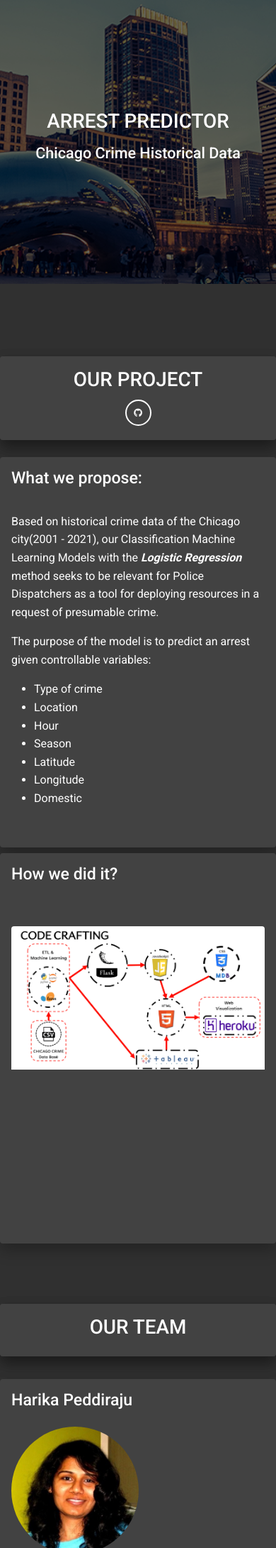
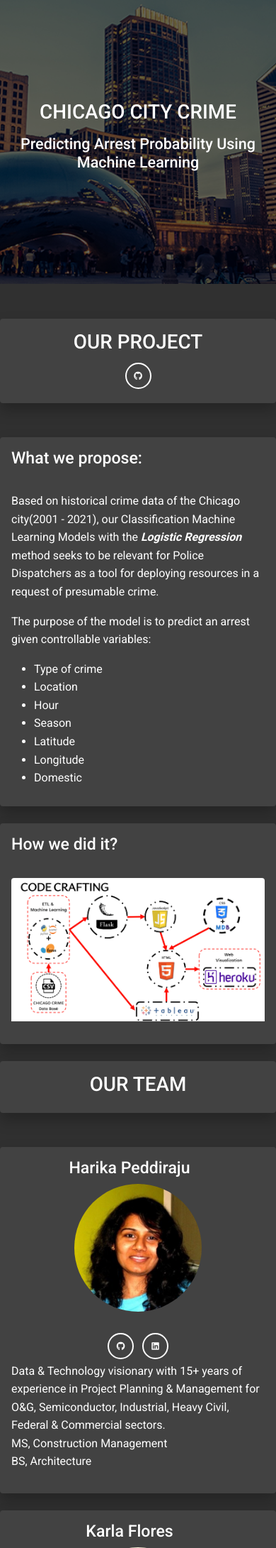
Before and after one commit to harikapeddi/Project-4-Chicago-Crime, a Flask app: page / in a window 390 px wide. Shown: the part 59-2240 px from the top of the page at 71% size. Run offline with Flask 2, Linux system fonts and the light colour scheme; parts of the project's set-up code (start-up, migrations or seed data) failed here and were passed over.

Commit message:
updated index page

```diff
--- a/templates/index.html
+++ b/templates/index.html
@@ -39,59 +39,44 @@
 <!-- Navbar Ends -->
 
 <!-- Background image -->
-<div class="p-5 text-center bg-image" style="
+<div class="p-5 text-center bg-image mb-4" style="
    background-image: url('../static/img/12.jpg');
    height: 400px;
  ">
   <div class="mask" style="background-color: rgba(0, 0, 0, 0.6);">
     <div class="d-flex justify-content-center align-items-center h-100">
       <div class="text-white">
-        <h1 class="mb-3">ARREST PREDICTOR</h1>
-        <h4 class="mb-3">Chicago Crime Historical Data</h4>
+        <h1 class="mb-3">CHICAGO CITY CRIME</h1>
+        <h4 class="mb-3">Predicting Arrest Probability Using Machine Learning</h4>
         <!-- <a class="btn btn-outline-light btn-lg" href="#!" role="button" -->
         <!-- Call to action</a> -->
-
       </div>
     </div>
   </div>
 </div>
 <br>
-<!-- <h1 class="card-title">OUR PROJECT</h1> -->
 
-<!-- Cars starts -->
-<br>
-<br>
-<br>
-<div class="row">
-  <div class="col-lg-12 col-md-12 mb-3">
-    <div class="card mb-2">
-
-      <div class="card">
+<div class="row mb-4">
+  <div class="col-lg-12 col-md-12">
+    <div class="card mb-4">
       <div class="card-body" style="text-align:center">
         <h1 class="card-title" style="text-align:center">OUR PROJECT</h1>
         <!-- Github -->
         <a target="_blank" class="btn btn-outline-light btn-floating m-1"
-            href="https://github.com/Karla-Flores/Project-04" role="button" style="text-align:center"><i
+          href="https://github.com/harikapeddi/Project-4-Chicago-Crime" role="button" style="text-align:center"><i
             class="fab fa-github"></i></a>
-          <!-- </section> -->
-          <!-- Section: Social media -->
       </div>
     </div>
   </div>
 </div>
-</div>
-<!-- </section> -->
-<!-- Card Ends -->
 
-
-<!-- Card Part 2 Starts -->
 <!--Grid row-->
-<div class="row">
+<div class="row mb-4">
   <!--Grid column-->
   <div class="col-lg-2 col-md-6"></div>
-  <div class="col-lg-4 col-md-6">
-    <div class="card mb-2">
-      <div class="card-body" style="height: 550px;">
+  <div class="col-lg-4 col-md-6 mb-4">
+    <div class="card">
+      <div class="card-body" style="height: 520px;">
         <h3 class="card-title">What we propose:</h3>
         <br>
         <p>
@@ -113,19 +98,17 @@
           <li>Domestic</li>
         </ul>
         </p>
-
       </div>
     </div>
-
   </div>
   <!--Grid column-->
 
   <!--Grid column-->
   <div class="col-lg-4 col-md-6">
-    <div class="card mb-2" style="height: 550px;">
+    <div class="card">
       <div class="card-body">
         <h3 class="card-title">How we did it?</h3>
-        <br><br>
+        <br>
         <div class="bg-image hover-overlay ripple" data-mdb-ripple-color="light">
           <img src="../static/img/process.png" class="img-fluid" />
           <a href="#!">
@@ -136,185 +119,181 @@
         <!-- <br> -->
       </div>
     </div>
-
   </div>
+  <div class="col-lg-2 col-md-6"></div>
 </div>
-<!--Grid column-->
 
 <!-- Card Part 2 Ends -->
 
-
-<!-- Cars starts -->
-<br>
-<br>
-<br>
-<div class="row">
-  <div class="col-lg-12 col-md-12 mb-4">
+<div class="row mb-4">
+  <div class="col-lg-12 col-md-12">
     <div class="card mb-4">
-
-      <div class="card">
       <div class="card-body">
         <h1 class="card-title" style="text-align:center">OUR TEAM</h1>
       </div>
     </div>
-      </section>
+  </div>
 </div>
 <!-- Card Ends -->
 
 <!-- Team Card Part 1 Starts -->
 <!--Grid row-->
+<div class="row mb-4">
+  <!--Grid column-->
+  <div class="col-lg-2 col-md-6"></div>
+  <div class="col-lg-4 col-md-6 mb-4">
+    <div class="card">
+      <div class="card-body">
         <div class="row">
-      <!--Grid column-->
-      <div class="col-lg-2 col-md-6 mb-2"></div>
-      <div class="col-lg-4 col-md-6 mb-2">
-        <div class="card mb-2">
-          <div class="card-body">
-
-            <div class="row" style="height: 300px;">
+          <div class="row">
+            <div class="col-md-5" style="text-align: center;">
               <h3 class="card-title">Harika Peddiraju</h3>
-              <br><br>
-              <div class="col-md-5 mb-2" style="align-content: center;">
-                <img src="../static/img/Harika.jpg" class="img-fluid" style="height: 180px;border-radius: 50%; "
+            </div>
+          </div>
+          <div class="col-md-5" style="text-align: center;">
+            <img src="static/img/Harika.jpg" class="img-fluid" style="height: 180px;border-radius: 50%; "
               alt="avatar" />
             <br>
             <br>
-                <div class="col-md-7 mb-2" style="text-align: center;">
+            <div>
               <!-- Github -->
-                  <a target="_blank" class="btn btn-outline-light btn-floating m-1"
-                    href="https://github.com/harikapeddi" role="button"><i class="fab fa-github"
-                      style="align-content: center;"></i></a>
+              <a target="_blank" class="btn btn-outline-light btn-floating m-1" href="https://github.com/harikapeddi"
+                role="button">
+                <i class="fab fa-github"></i>
+              </a>
               <!-- linkedin -->
               <a target="_blank" href="https://www.linkedin.com/in/harikapeddiraju/"
                 class="btn btn-outline-light btn-floating m-1">
-                    <i class="fab fa-linkedin" style="align-content: center;"></i>
+                <i class="fab fa-linkedin"></i>
               </a>
             </div>
           </div>
-              <div class="col-md-7 mb-2">
+          <div class="col-md-7">
             <p>
               Data & Technology visionary with 15+ years of experience in Project Planning & Management for O&G,
               Semiconductor, Industrial, Heavy Civil, Federal & Commercial sectors.
               <br>MS, Construction Management<br> BS, Architecture
             </p>
-
-              </div>
-            </div>
-
           </div>
         </div>
       </div>
+    </div>
+  </div>
+  <br>
   <!--Grid column-->
-
   <!--Grid column-->
-      <div class="col-lg-4 col-md-6 mb-2">
-        <div class="card mb-2">
+  <div class="col-lg-4 col-md-6">
+    <div class="card">
       <div class="card-body">
-
-            <div class="row" style="height: 300px;">
+        <div class="row">
+          <div class="row">
+            <div class="col-md-5" style="text-align: center;">
               <h3 class="card-title">Karla Flores</h3>
-              <br><br>
-              <div class="col-md-5 mb-2">
+            </div>
+          </div>
+          <div class="col-md-5" style="text-align: center;">
             <img src="static/img/Karla.jpeg" class="img-fluid" style="height: 180px;border-radius: 50%; "
               alt="avatar" />
             <br>
             <br>
-                <div class="col-md-7 mb-2" style="text-align: center;">
+            <div>
               <!-- Github -->
-                  <a target="_blank" class="btn btn-outline-light btn-floating m-1"
-                    href="https://github.com/Karla-Flores" role="button"><i class="fab fa-github"
-                      style="align-content: center;"></i></a>
+              <a target="_blank" class="btn btn-outline-light btn-floating m-1" href="https://github.com/Karla-Flores"
+                role="button">
+                <i class="fab fa-github"></i>
+              </a>
               <!-- linkedin -->
               <a target="_blank" href="https://www.linkedin.com/in/karla-flores-25b54a21b/"
                 class="btn btn-outline-light btn-floating m-1">
-                    <i class="fab fa-linkedin" style="align-content: center;"></i>
+                <i class="fab fa-linkedin"></i>
               </a>
             </div>
           </div>
-              <div class="col-md-7 mb-2">
+          <div class="col-md-7">
             <p>
               Innovational marketeer, ingenious product developer, an expert in reach customer satisfaction, and
               driven data analyst.
             </p>
           </div>
         </div>
-
-
       </div>
     </div>
   </div>
+  <!-- <div class="col-lg-2 col-md-6 mb-2"></div> -->
 </div>
 <!--Grid column-->
 <!-- Team Card Part 1 Ends -->
 
-
 <!-- Team Card Part 2 Starts -->
 <!--Grid row-->
-    <div class="row" style="height: 300px;">
+<div class="row mb-4">
   <!--Grid column-->
-      <div class="col-lg-2 col-md-6 mb-2"></div>
-      <div class="col-lg-4 col-md-6 mb-2">
-        <div class="card mb-2">
+  <div class="col-lg-2 col-md-6"></div>
+  <div class="col-lg-4 col-md-6 mb-4">
+    <div class="card">
       <div class="card-body">
-
         <div class="row">
+          <div class="row">
+            <div class="col-md-5" style="text-align: center;">
               <h3 class="card-title">Ulises Dominguez</h3>
-              <br><br>
-              <div class="col-md-5 mb-2">
-                <img src="../static/img/UD.jfif" class="img-fluid" style="height: 180px;border-radius: 50%; "
-                  alt="avatar" />
+            </div>
+          </div>
+          <div class="col-md-5" style="text-align: center;">
+            <img src="../static/img/UD.jfif" class="img-fluid" style="height: 180px;border-radius: 50%;" alt="avatar" />
             <br>
             <br>
-                <div class="col-md-7 mb-2" style="text-align: center;">
+            <div>
               <!-- Github -->
               <a target="_blank" class="btn btn-outline-light btn-floating m-1" href="https://github.com/uldom"
-                    role="button"><i class="fab fa-github" style="align-content: center;"></i></a>
+                role="button"><i class="fab fa-github"></i></a>
               <!-- linkedin -->
               <a target="_blank" href="https://www.linkedin.com/in/mulisesdominguez/"
                 class="btn btn-outline-light btn-floating m-1">
-                    <i class="fab fa-linkedin" style="align-content: center;"></i>
+                <i class="fab fa-linkedin"></i>
               </a>
             </div>
           </div>
-              <div class="col-md-7 mb-2">
+          <div class="col-md-7">
             <p>
               Civil engineer, MBA and PMP with 20+ years of experience in Project Controls for the Energy, Oil and
               Gas, and Nuclear Industries. A newly converted data enthusiast!
             </p>
           </div>
         </div>
-
       </div>
     </div>
   </div>
   <!--Grid column-->
   <!--Grid column-->
-      <div class="col-lg-4 col-md-6 mb-2">
-        <div class="card mb-2">
+  <div class="col-lg-4 col-md-6">
+    <div class="card">
       <div class="card-body">
-
-            <div class="row" style="height: 300px;">
+        <div class="row">
+          <div class="row">
+            <div class="col-md-5" style="text-align: center;">
               <h3 class="card-title">Yuting Chien</h3>
-              <br><br>
-              <div class="col-md-5 mb-2">
+            </div>
+          </div>
+          <div class="col-md-5" style="text-align: center;">
             <img src="../static/img/Yuting.jpeg" class="img-fluid" style="height: 180px;border-radius: 50%; "
               alt="avatar" />
             <br><br>
-                <div class="col-md-7 mb-2" style="text-align: center;">
+            <div>
               <!-- Github -->
               <a target="_blank" class="btn btn-outline-light btn-floating m-1" href="https://github.com/nievesyu"
-                    role="button"><i class="fab fa-github" style="align-content: center;"></i></a>
+                role="button"><i class="fab fa-github"></i></a>
               <!-- linkedin -->
               <a target="_blank" href="https://www.linkedin.com/in/yuting-chien-ba855155/"
                 class="btn btn-outline-light btn-floating m-1">
-                    <i class="fab fa-linkedin" style="align-content: center;"></i>
+                <i class="fab fa-linkedin"></i>
               </a>
-                  <br>
             </div>
           </div>
-              <div class="col-md-7 mb-2">
+          <div class="col-md-7">
             <p>
               Creative international marketing expert loves data analysis.
             </p>
+          </div>
         </div>
       </div>
     </div>
@@ -331,10 +310,6 @@
   <div class="container p-4">
     <!-- Section: Social media -->
     <section class="mb-4">
-
-
-
-
       <!-- Section: Text -->
       <section class="mb-4">
         <p>
--- a/templates/model.html
+++ b/templates/model.html
@@ -62,12 +62,11 @@
         <div class="col-lg-4 col-md-12 mb-4">
           <div class="card mb-4">
             <div class="card-body">
-              <h5 class="card-title">Arrest Parameters</h5>
+              <h5 class="card-title">Select below criteria to know the probability of arrest</h5>
               <p class="card-text">
               <div class="card">
                 <div class="card-body">
                   <p class="card-text">
-
                     <select id='crime_dropdown' class="form-select form-select-lg mb-3"
                       aria-label=".form-select-lg example">
                       <option selected>Crime</option>
@@ -183,7 +182,7 @@
 
                   <!-- Github -->
                   <a target="_blank" class="btn btn-outline-light btn-floating m-1"
-                    href="https://github.com/Karla-Flores/Arrests-Predictor" role="button"><i class="fab fa-github"></i></a>
+                    href="https://github.com/harikapeddi/Project-4-Chicago-Crime" role="button"><i class="fab fa-github"></i></a>
                 </section>
                 <!-- Section: Social media -->
               </div>
```
Lines whose indentation alone changed are shown as unchanged.
